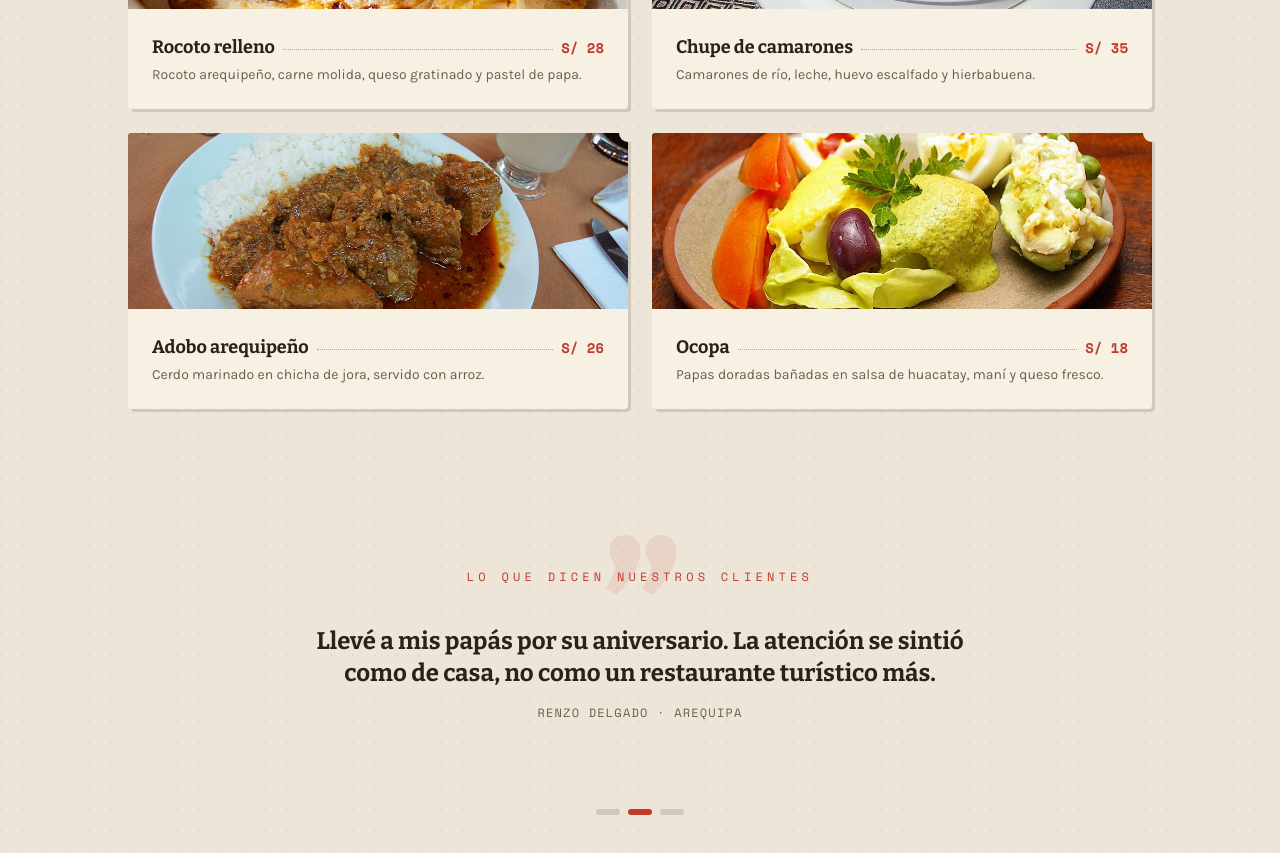
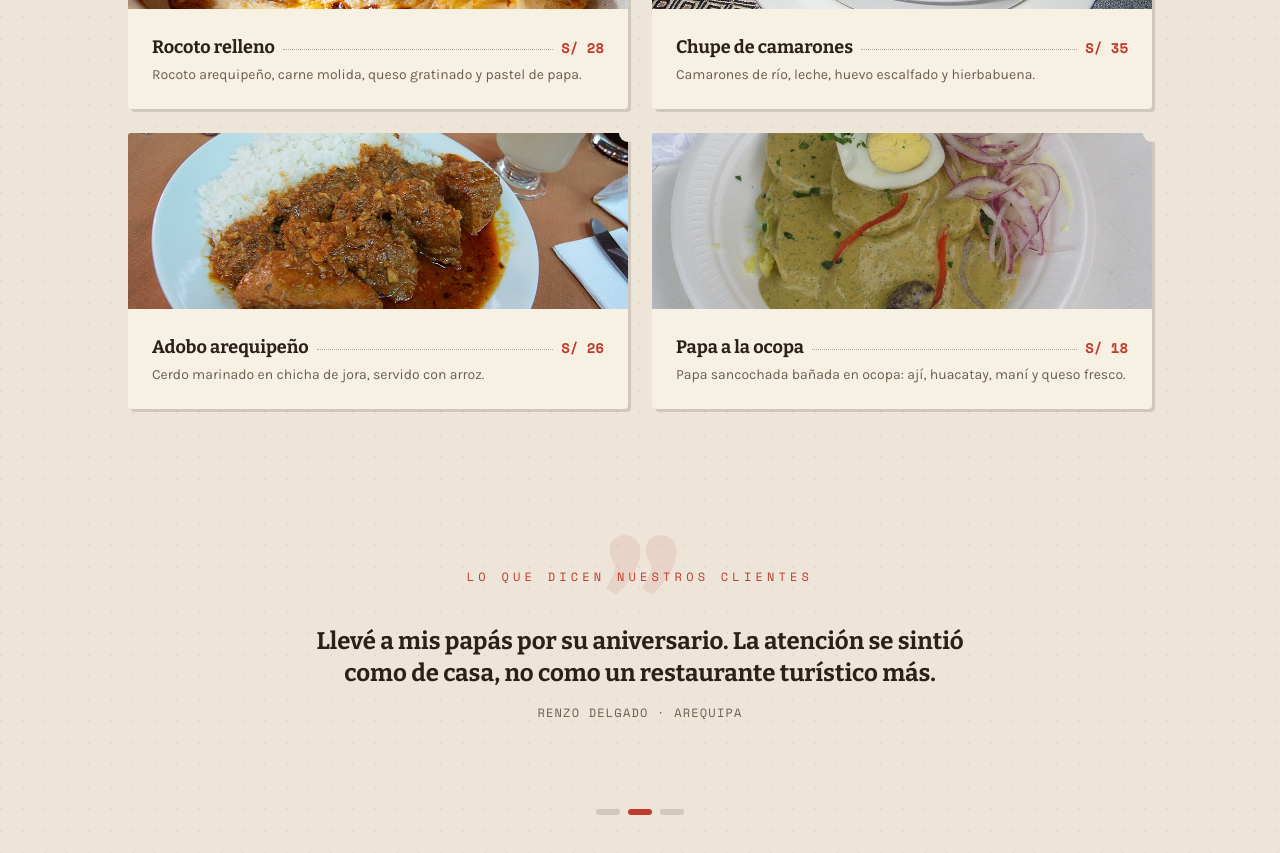
Before and after one commit to sebpost2/landing-showcase, a Next.js app: page / in a window 1280 px wide. Shown: the part 1700-2553 px from the top of the page. Built offline with nearby package versions, Linux system fonts and the light colour scheme.

Commit message:
Rename Ocopa to Papa a la ocopa and fix the dish photo
Ocopa is a sauce, not a standalone dish -- the menu item needed the same
naming pattern as papa a la huancaina. Also swapped in a photo that actually
shows the herb-flecked green huacatay sauce instead of a plain yellow one.

```diff
--- a/src/components/sections/product-visual.tsx
+++ b/src/components/sections/product-visual.tsx
@@ -24,10 +24,10 @@ const DISHES = [
     image: "/images/adobo3.jpg",
   },
   {
-    name: "Ocopa",
-    desc: "Papas doradas bañadas en salsa de huacatay, maní y queso fresco.",
+    name: "Papa a la ocopa",
+    desc: "Papa sancochada bañada en ocopa: ají, huacatay, maní y queso fresco.",
     price: "S/ 18",
-    image: "/images/ocopa2.jpg",
+    image: "/images/papa-ocopa.jpg",
   },
 ];
 
```
Also changed, not shown: public/images/ocopa2.jpg (deleted), public/images/papa-ocopa.jpg (added).
